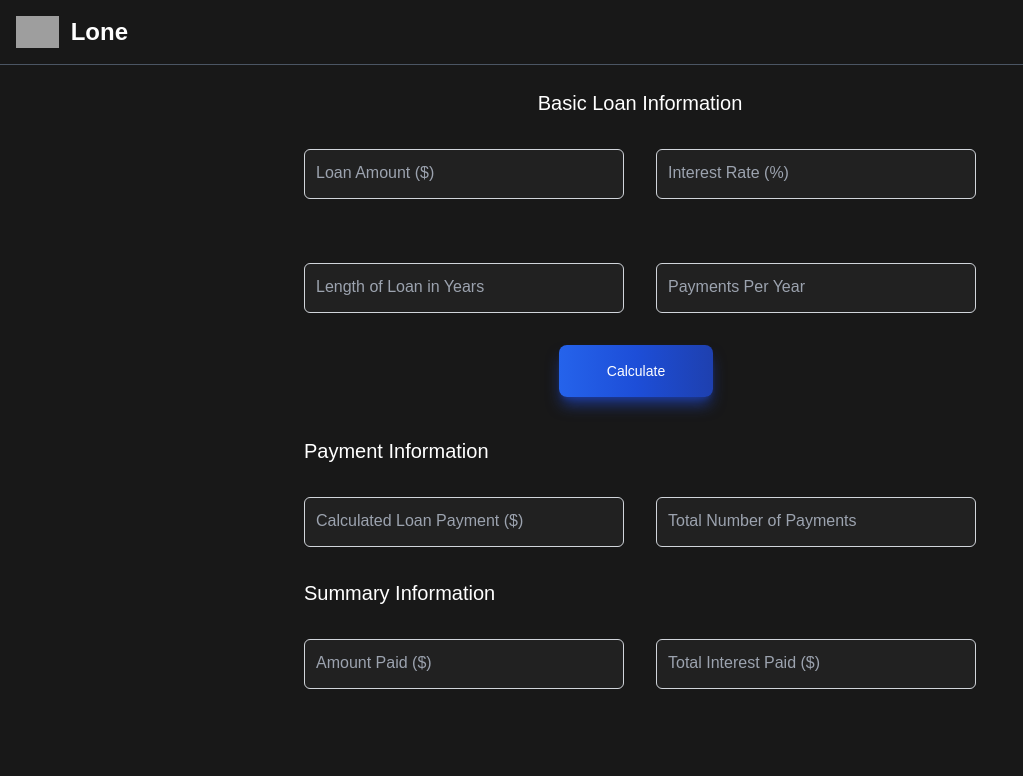
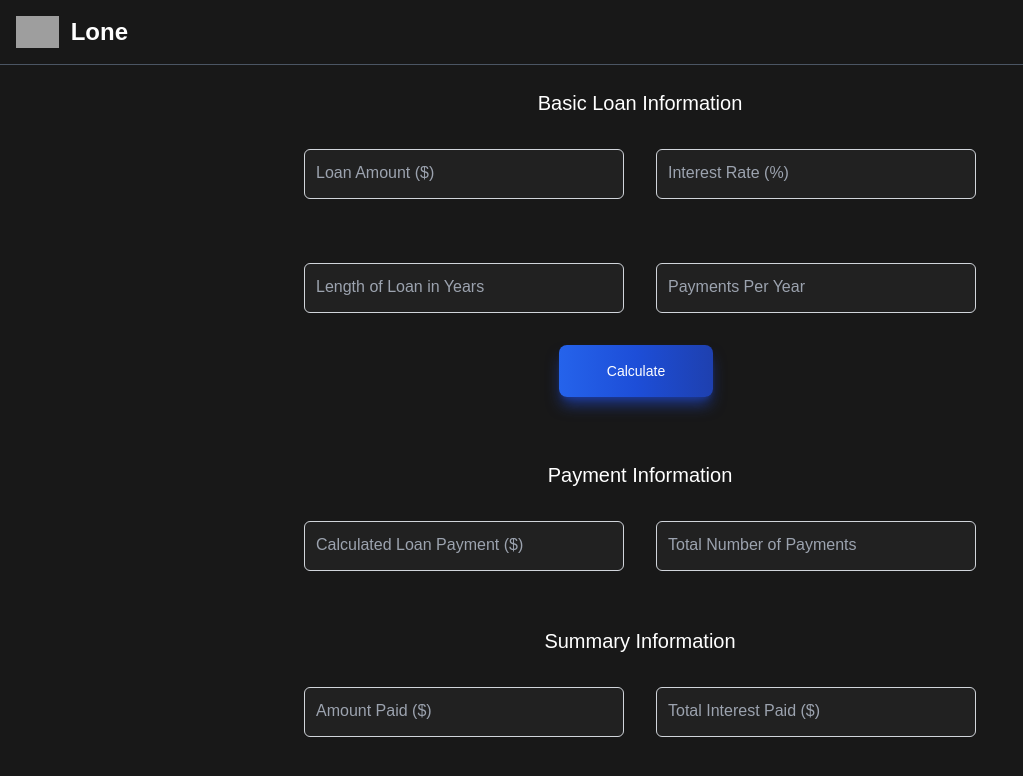
Before and after one commit to hakeem-jc/loan-calculator, a Next.js app: page / in a window 1280 px wide. Shown: the top 776 px of the page, without its empty margins (0-1023 px from the left). Built offline with nearby package versions, Linux system fonts and the light colour scheme; grey boxes are pictures that could not be loaded.

Commit message:
style: Center headings

```diff
--- a/app/page.tsx
+++ b/app/page.tsx
@@ -73,7 +73,7 @@ export default function Home() {
         }}
       >
         <h2 className="text-xl pt-6 ml-8 sm:ml-0">Basic Loan Information</h2>
-        <div className="w-2/3 sm:w-full">
+        <div className="w-2/3 sm:w-full text-center">
           <InputContainer>
             <Input
               id="loanAmount"
@@ -140,13 +140,13 @@ export default function Home() {
             />
           </InputContainer>
 
-          <div className="text-center">
+          <div className="text-center mb-8">
             <button className="text-white bg-gradient-to-r from-blue-600 via-blue-700 to-blue-800 hover:bg-gradient-to-br focus:ring-4 focus:outline-none shadow-lg shadow-blue-800/80 font-medium rounded-lg text-sm px-12 py-4 text-center me-2 mb-2">
               Calculate
             </button>
           </div>
 
-          <h2 className="text-xl ml-8 sm:ml-0 mt-8">Payment Information</h2>
+          <h2 className="text-xl pt-6 ml-8 sm:ml-0">Payment Information</h2>
 
           <InputContainer>
             <Input
@@ -169,7 +169,7 @@ export default function Home() {
               disabled={true}
             />
           </InputContainer>
-          <h2 className="text-xl ml-8 sm:ml-0">Summary Information</h2>
+          <h2 className="text-xl pt-6 ml-8 sm:ml-0">Summary Information</h2>
 
           <InputContainer>
             <Input
```
